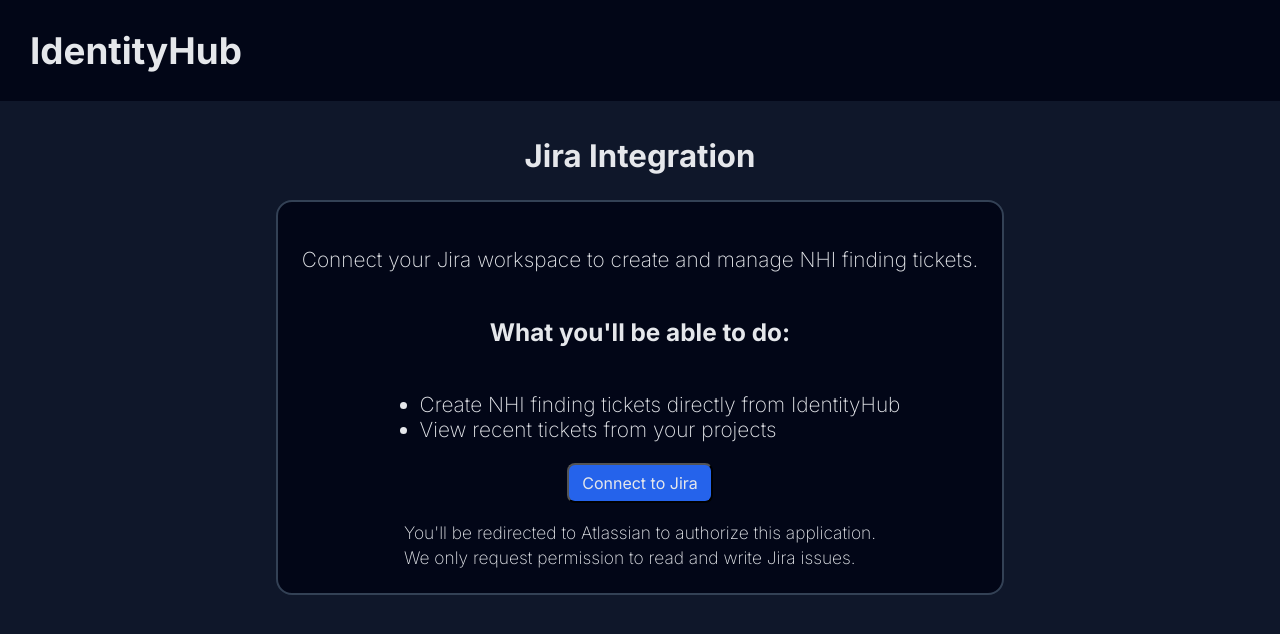
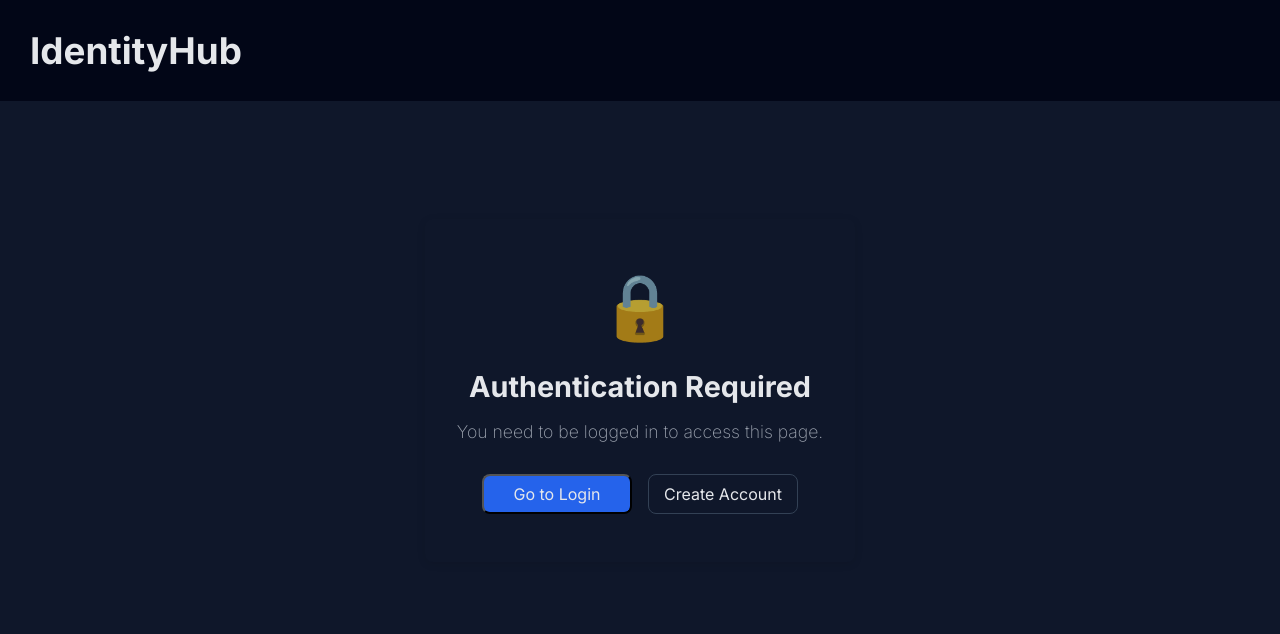
Before and after one commit to InbalCarmy/identityhub_fronted, a React (Vite) app: page /jira in a window 1280 px wide. Shown: the top 634 px of the page. Built offline with nearby package versions, Linux system fonts and the light colour scheme; no server answers.

Commit message:
added polling to recentTickets

```diff
--- a/src/App.jsx
+++ b/src/App.jsx
@@ -4,6 +4,7 @@
 import { LoginPage } from './pages/LoginPage'
 import { SignupPage } from './pages/SignupPage'
 import { UserMsg } from './cmps/UserMsg'
+import { ProtectedRoute } from './cmps/ProtectedRoute'
 import { JiraConnectionPage } from './pages/JiraConnectionPage'
 import { JiraOAuthSuccess, JiraOAuthError } from './pages/JiraOAuthCallback'
 import { CreateTickedPage } from './pages/CreateTicketPage'
@@ -17,14 +18,41 @@
     <UserMsg />
     <main>
       <Routes>
+        {/* Public routes */}
         <Route path ="/" element ={<LoginPage/>}/>
         <Route path ="/signup" element ={<SignupPage/>}/>
-        <Route path ="/jira" element ={<JiraConnectionPage/>}/>
-        <Route path ="/jira/success" element ={<JiraOAuthSuccess/>}/>
-        <Route path ="/jira/error" element ={<JiraOAuthError/>}/>
-        <Route path ="/jira/create-ticket" element ={<CreateTickedPage/>}/>
-        <Route path ="/jira/recent-tickets" element ={<RecentTickets/>}/>
-        <Route path ="/api-keys" element ={<ApiKeysPage/>}/>
+
+        {/* Protected routes */}
+        <Route path ="/jira" element ={
+          <ProtectedRoute>
+            <JiraConnectionPage/>
+          </ProtectedRoute>
+        }/>
+        <Route path ="/jira/success" element ={
+          <ProtectedRoute>
+            <JiraOAuthSuccess/>
+          </ProtectedRoute>
+        }/>
+        <Route path ="/jira/error" element ={
+          <ProtectedRoute>
+            <JiraOAuthError/>
+          </ProtectedRoute>
+        }/>
+        <Route path ="/jira/create-ticket" element ={
+          <ProtectedRoute>
+            <CreateTickedPage/>
+          </ProtectedRoute>
+        }/>
+        <Route path ="/jira/recent-tickets" element ={
+          <ProtectedRoute>
+            <RecentTickets/>
+          </ProtectedRoute>
+        }/>
+        <Route path ="/api-keys" element ={
+          <ProtectedRoute>
+            <ApiKeysPage/>
+          </ProtectedRoute>
+        }/>
       </Routes>
     </main>
 
--- /dev/null
+++ b/src/assets/style/cmps/ProtectedRoute.css
@@ -0,0 +1,72 @@
+.protected-route-guard {
+    display: flex;
+    justify-content: center;
+    align-items: center;
+    min-height: 70vh;
+    padding: 2rem;
+}
+
+.auth-required-message {
+    text-align: center;
+    max-width: 500px;
+    background-color: var(--bg-secondary);
+    padding: 3rem 2rem;
+    border-radius: 8px;
+    box-shadow: 0 2px 8px rgba(0, 0, 0, 0.1);
+}
+
+.lock-icon {
+    font-size: 4rem;
+    margin-bottom: 1rem;
+    opacity: 0.7;
+}
+
+.auth-required-message h2 {
+    color: var(--text-primary);
+    margin-bottom: 1rem;
+    font-size: 1.8rem;
+}
+
+.auth-required-message p {
+    color: var(--text-secondary);
+    margin-bottom: 2rem;
+    font-size: 1.1rem;
+}
+
+.auth-actions {
+    display: flex;
+    gap: 1rem;
+    justify-content: center;
+    flex-wrap: wrap;
+}
+
+.auth-actions button {
+    min-width: 150px;
+}
+
+/* Responsive */
+@media (max-width: 600px) {
+    .auth-required-message {
+        padding: 2rem 1.5rem;
+    }
+
+    .lock-icon {
+        font-size: 3rem;
+    }
+
+    .auth-required-message h2 {
+        font-size: 1.5rem;
+    }
+
+    .auth-required-message p {
+        font-size: 1rem;
+    }
+
+    .auth-actions {
+        flex-direction: column;
+    }
+
+    .auth-actions button {
+        width: 100%;
+    }
+}
--- /dev/null
+++ b/src/cmps/ProtectedRoute.jsx
@@ -0,0 +1,36 @@
+import { useSelector } from 'react-redux'
+import { useNavigate } from 'react-router-dom'
+import '../assets/style/cmps/ProtectedRoute.css'
+
+export function ProtectedRoute({ children }) {
+    const navigate = useNavigate()
+    const user = useSelector(storeState => storeState.userModule.user)
+
+    if (!user) {
+        return (
+            <section className="protected-route-guard">
+                <div className="auth-required-message">
+                    <div className="lock-icon">🔒</div>
+                    <h2>Authentication Required</h2>
+                    <p>You need to be logged in to access this page.</p>
+                    <div className="auth-actions">
+                        <button
+                            onClick={() => navigate('/')}
+                            className="btn-primary"
+                        >
+                            Go to Login
+                        </button>
+                        <button
+                            onClick={() => navigate('/signup')}
+                            className="btn-secondary"
+                        >
+                            Create Account
+                        </button>
+                    </div>
+                </div>
+            </section>
+        )
+    }
+
+    return children
+}
--- a/src/cmps/TicketForm.jsx
+++ b/src/cmps/TicketForm.jsx
@@ -157,7 +157,6 @@
                 }
             }
 
-            // Add priority if selected
             if (formData.priority) {
                 issueData.priority = {
                     id: formData.priority
@@ -186,7 +185,7 @@
                 }
             })
 
-            // If labels already exist (from user input), append to them; otherwise create new array
+            //Add for labels the app label
             if (issueData.labels && Array.isArray(issueData.labels)) {
                 issueData.labels = [...issueData.labels, 'created-from-identityhub']
             } else {
@@ -195,7 +194,6 @@
 
             console.log('Creating issue with data:', issueData)
 
-            // Create the issue
             const createdIssue = await jiraService.createIssue(issueData)
 
             showSuccessMsg(`Ticket ${createdIssue.key} created successfully! Redirecting...`)
@@ -208,9 +206,8 @@
                 priority: priorities?.[0]?.id || ''
             })
 
-            // Wait for Jira to index the ticket before redirecting
+            // Redirect immediately - Recent Tickets page will poll for the new ticket
             if (onSuccess) {
-                await new Promise(resolve => setTimeout(resolve, 3000))
                 onSuccess(createdIssue)
             }
 
--- a/src/pages/CreateTicketPage.jsx
+++ b/src/pages/CreateTicketPage.jsx
@@ -175,9 +175,12 @@
                             selectedProject={selectedProject}
                             selectedIssueType={selectedIssueType}
                             onCancel={() => navigate('/jira')}
-                            onSuccess={() => {
+                            onSuccess={(createdIssue) => {
                                 navigate('/jira/recent-tickets', {
-                                    state: { projectKey: selectedProject.key }
+                                    state: {
+                                        projectKey: selectedProject.key,
+                                        newTicketKey: createdIssue.key
+                                    }
                                 })
                             }}
                         />
--- a/src/pages/RecentTickets.jsx
+++ b/src/pages/RecentTickets.jsx
@@ -13,6 +13,7 @@
     const [projects, setProjects] = useState([])
     const [selectedProjectKey, setSelectedProjectKey] = useState('')
     const [isLoadingProjects, setIsLoadingProjects] = useState(false)
+    const [isPolling, setIsPolling] = useState(false)
 
     useEffect(() => {
         loadInitialData()
@@ -23,6 +24,16 @@
             loadTickets()
         }
     }, [selectedProjectKey, isConnected])
+
+    // Poll for new ticket if we just created one
+    useEffect(() => {
+        const newTicketKey = location.state?.newTicketKey
+        const projectKey = location.state?.projectKey
+
+        if (newTicketKey && isConnected && !isLoading) {
+            pollForNewTicket(newTicketKey, projectKey)
+        }
+    }, [location.state, isConnected, isLoading])
 
     async function loadInitialData() {
         try {
@@ -79,6 +90,53 @@
         } finally {
             setIsLoading(false)
         }
+    }
+
+    async function pollForNewTicket(ticketKey, projectKey) {
+        setIsPolling(true)
+        const maxAttempts = 10 // Poll up to 10 times
+        const pollInterval = 1000 // Check every 1 second
+        let attempts = 0
+
+        console.log(`Polling for new ticket: ${ticketKey}`)
+
+        const poll = async () => {
+            attempts++
+
+            try {
+                // Fetch latest tickets
+                const ticketsData = await jiraService.getIdentityHubTickets(
+                    10,
+                    projectKey || null
+                )
+
+                // Check if our new ticket appears in the list
+                const ticketFound = ticketsData.some(ticket => ticket.key === ticketKey)
+
+                if (ticketFound) {
+                    console.log(`✓ Ticket ${ticketKey} found after ${attempts} attempts`)
+                    setTickets(ticketsData)
+                    setIsPolling(false)
+                    return // Stop polling
+                }
+
+                // Continue polling if not found and haven't exceeded max attempts
+                if (attempts < maxAttempts) {
+                    setTimeout(poll, pollInterval)
+                } else {
+                    console.log(`Polling timeout for ticket ${ticketKey}`)
+                    setIsPolling(false)
+                    // Load tickets one final time
+                    loadTickets()
+                }
+            } catch (err) {
+                console.error('Error during polling:', err)
+                setIsPolling(false)
+            }
+        }
+
+        // Start polling after a short delay to avoid immediate check
+        setTimeout(poll, 500)
     }
 
     function formatDate(dateString) {
```
